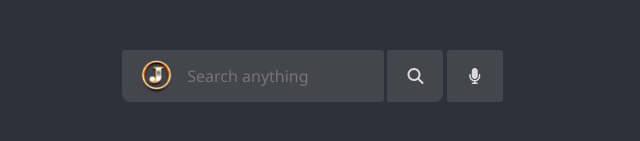
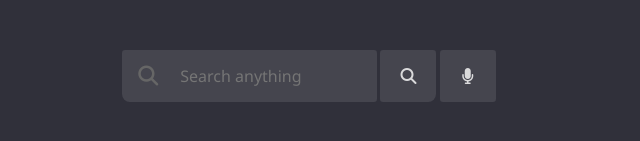
Before and after one commit to joel-qilin-acc/browser-ui, a plain HTML site: page index.html in a window 1280 px wide. Shown: the part 343-484 px from the top of the page, 358-998 px from the left. Drawn offline with Linux system fonts and the light colour scheme.

Commit message:
Replace search icon image with Font Awesome magnifying glass icon in index.html

```diff
--- a/index.html
+++ b/index.html
@@ -103,8 +103,7 @@
           <div id="search-container" style="    margin-top: 20%;
         margin-left: 18%;">
             <div id="search-input-container">
-              <img src="j letter.png" style="    width: 16%;
-            height: 37px;" alt="" />
+              <i class="fa-solid fa-magnifying-glass" style="font-size: 20px; color: #666; margin-right: 10px;"></i>
               <input type="text" placeholder="Search anything" id="search" autocomplete="off" />
             </div>
 
```
